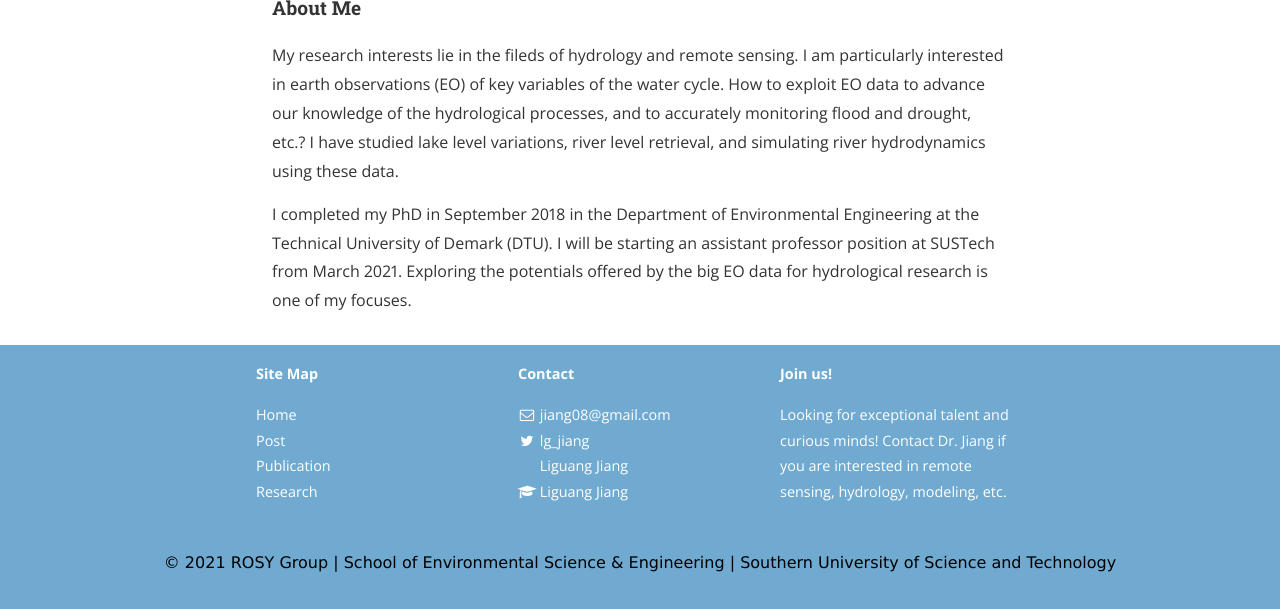
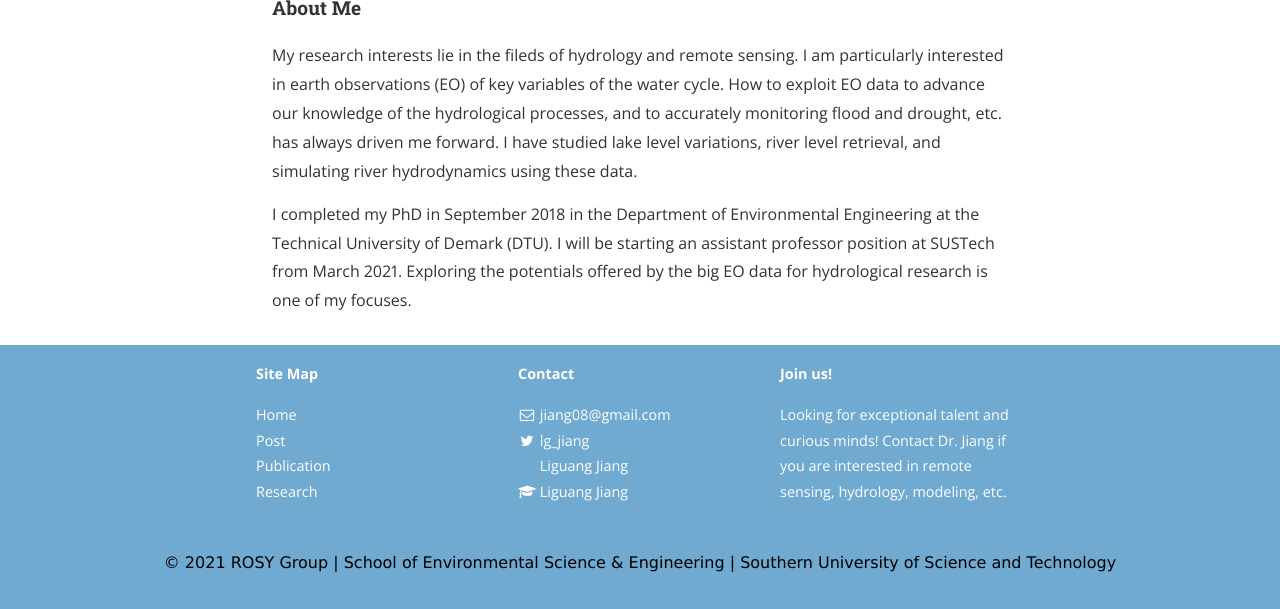
Before and after one commit to 12530/rshydro, a Jekyll site: the page built from home.md, in a window 1280 px wide and 900 px high, scrolled down 660 px, cut to the strip 291-900 px from the top of the window. Built offline with Jekyll 4.4.1, drawn with Linux system fonts in a browser that asks for light colours; nearby versions of some CDN libraries.

Commit message:
Update home.md

```diff
--- a/home.md
+++ b/home.md
@@ -15,7 +15,7 @@ main_nav: true
 
 <h4>About Me</h4>
 
-My research interests lie in the fileds of hydrology and remote sensing. I am particularly interested  in earth observations (EO) of key variables of the water cycle. How to exploit EO data to advance our knowledge of the hydrological processes, and to accurately monitoring flood and drought, etc.? I have studied lake level variations, river level retrieval, and simulating river hydrodynamics using these data.
+My research interests lie in the fileds of hydrology and remote sensing. I am particularly interested  in earth observations (EO) of key variables of the water cycle. How to exploit EO data to advance our knowledge of the hydrological processes, and to accurately monitoring flood and drought, etc. has always driven me forward. I have studied lake level variations, river level retrieval, and simulating river hydrodynamics using these data.
 
 I completed my PhD in September 2018 in the Department of Environmental Engineering at the Technical University of Demark (DTU).
 I will be starting an assistant professor position at SUSTech from March 2021. Exploring the potentials offered by the big EO data for hydrological research is one of my focuses.
```
